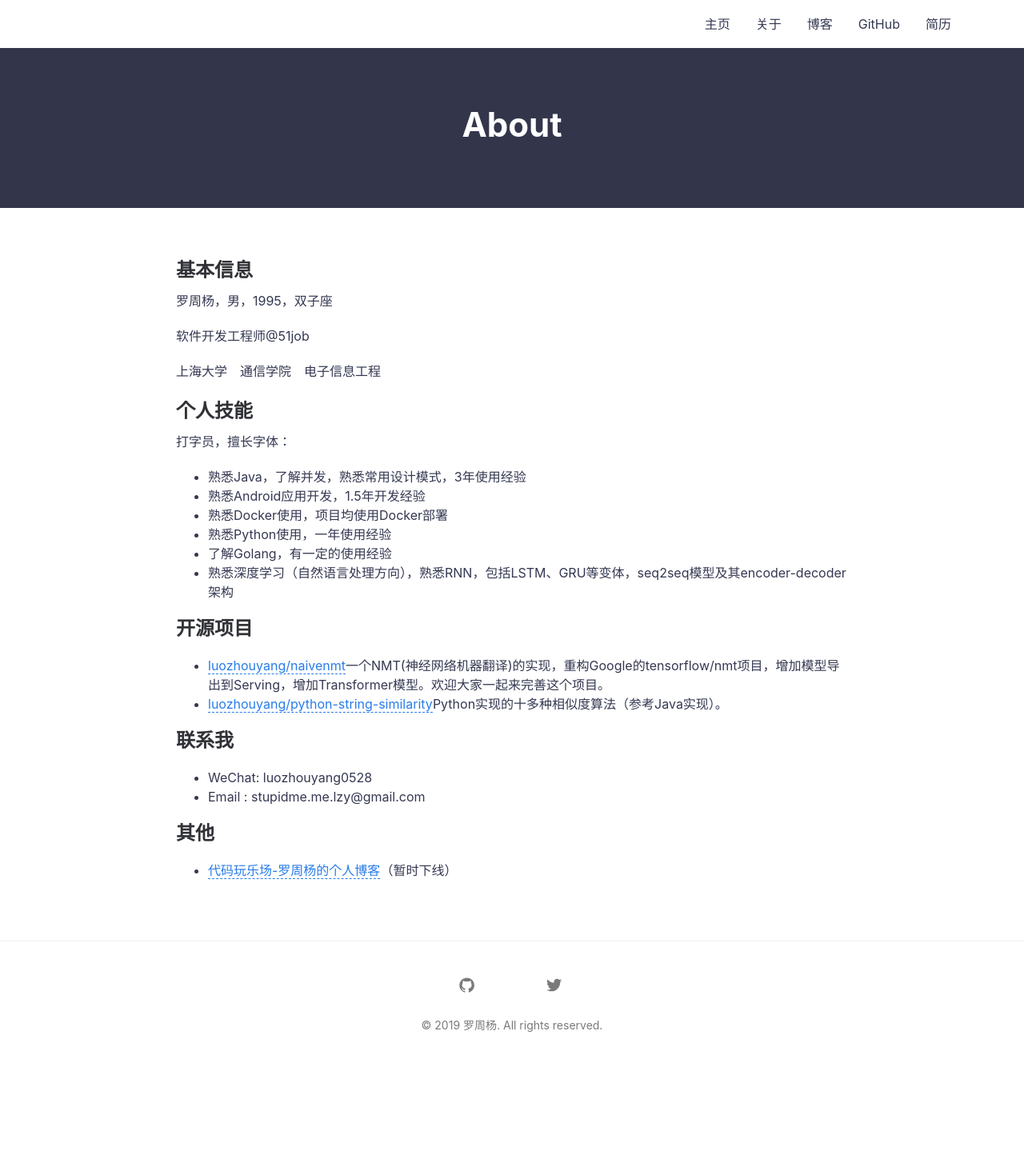
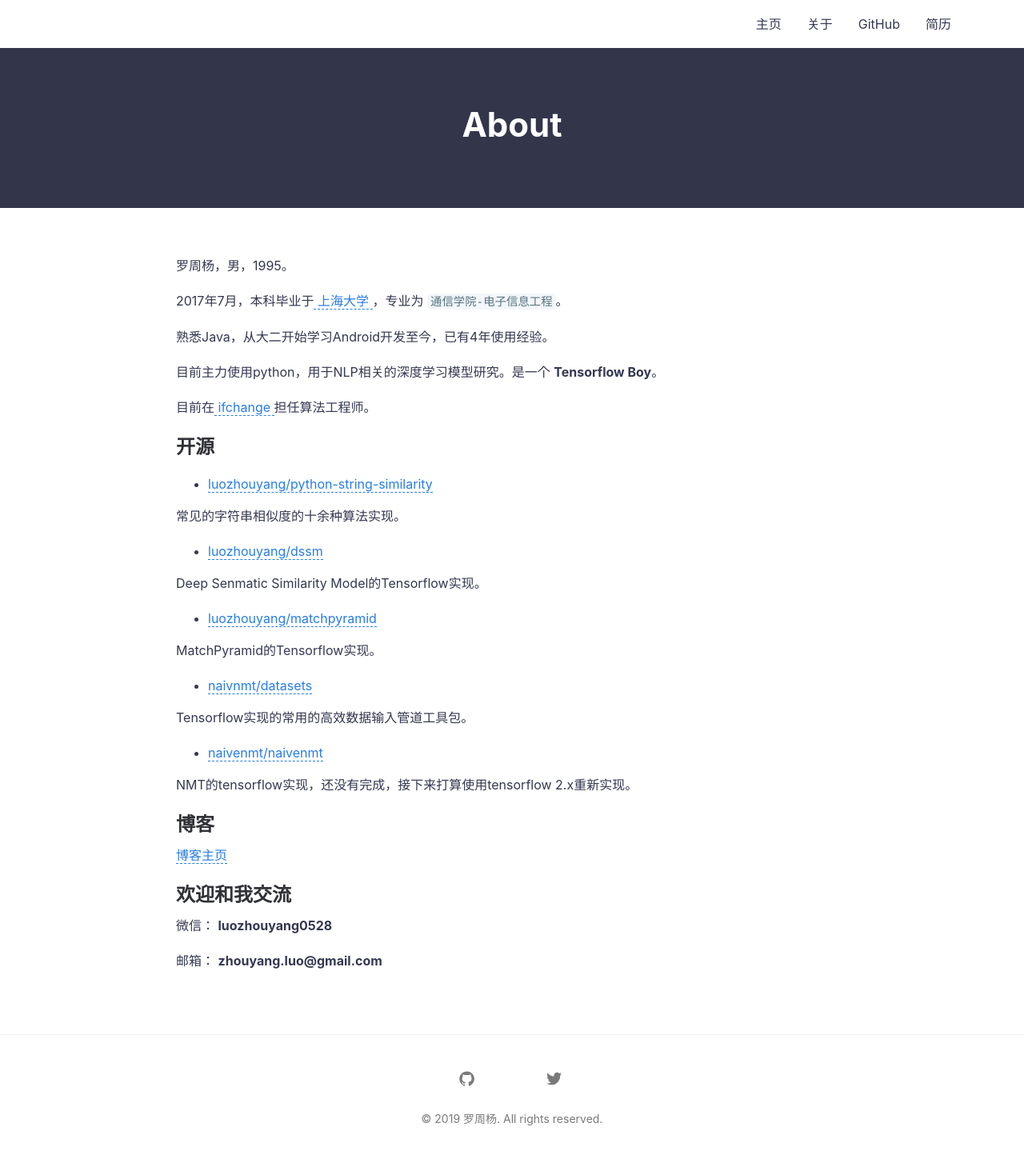
Before and after one commit to luozhouyang/luozhouyang-deprecated.github.io, a Jekyll site: the page built from about.md, in a window 1280 px wide. Shown: the whole page at 80% size. Built offline with Jekyll 4.4.1, drawn with Linux system fonts in a browser that asks for light colours; before the commit the page ends 1337 px from its top, so only the background shows below that.

Commit message:
Update About and add resume page

```diff
--- a/_includes/header.html
+++ b/_includes/header.html
@@ -12,14 +12,17 @@
             <span itemprop="name">主页</span></a>
           <a class="header__link" href="{{ '/about' | relative_url }}" itemprop="url">
             <span itemprop="name">关于</span></a>
-          <a class="header__link" href="http://blog.stupidme.me" itemprop="url">
+          {% comment %} <a class="header__link" href="http://blog.stupidme.me" itemprop="url">
             <span itemprop="name">博客</span>
-          </a>
+          </a> {% endcomment %}
           <a class="header__link" href="https://github.com/luozhouyang" itemprop="url">
             <span itemprop="name">GitHub</span>
           </a>
-          <a class="header__link" href="http://blog.stupidme.me/wp-content/uploads/2018/10/罗周杨_NLP简历.pdf" itemprop="url">
+          {% comment %} <a class="header__link" href="http://blog.stupidme.me/wp-content/uploads/2018/10/罗周杨_NLP简历.pdf" itemprop="url">
             <span itemprop="name">简历</span>
+          </a> {% endcomment %}
+          <a class="header__link" href="{{'/resume' | relative_url}}"itemprop="url">
+          <span itemprop="name">简历</span>
           </a>
         </div>
       </nav>
--- a/about.md
+++ b/about.md
@@ -4,36 +4,49 @@ title: About
 permalink: /about/
 ---
 
-## 基本信息
+罗周杨，男，1995。
 
-罗周杨，男，1995，双子座
+2017年7月，本科毕业于[ 上海大学 ](http://www.shu.edu.cn/)，专业为 `通信学院-电子信息工程`。
 
-软件开发工程师@51job
+熟悉Java，从大二开始学习Android开发至今，已有4年使用经验。
 
-上海大学　通信学院　电子信息工程
+目前主力使用python，用于NLP相关的深度学习模型研究。是一个 **Tensorflow Boy**。
 
-## 个人技能
-
-打字员，擅长字体：
-
-* 熟悉Java，了解并发，熟悉常用设计模式，3年使用经验
-* 熟悉Android应用开发，1.5年开发经验
-* 熟悉Docker使用，项目均使用Docker部署
-* 熟悉Python使用，一年使用经验
-* 了解Golang，有一定的使用经验
-* 熟悉深度学习（自然语言处理方向），熟悉RNN，包括LSTM、GRU等变体，seq2seq模型及其encoder-decoder架构
+目前在[ ifchange ](https://www.ifchange.com)担任算法工程师。
 
 
-## 开源项目
+## 开源
 
-* [luozhouyang/naivenmt](https://github.com/luozhouyang/naivenmt)一个NMT(神经网络机器翻译)的实现，重构Google的tensorflow/nmt项目，增加模型导出到Serving，增加Transformer模型。欢迎大家一起来完善这个项目。
-* [luozhouyang/python-string-similarity](https://github.com/luozhouyang/python-string-similarity)Python实现的十多种相似度算法（参考Java实现）。
+* [luozhouyang/python-string-similarity](https://github.com/luozhouyang/python-string-similarity)
 
-## 联系我
+常见的字符串相似度的十余种算法实现。
 
-* WeChat: luozhouyang0528
-* Email : stupidme.me.lzy@gmail.com
 
-## 其他
+* [luozhouyang/dssm](https://github.com/luozhouyang/dssm)
 
-* [代码玩乐场-罗周杨的个人博客](http://blog.stupidme.me)（暂时下线）
+Deep Senmatic Similarity Model的Tensorflow实现。
+
+
+* [luozhouyang/matchpyramid](https://github.com/luozhouyang/matchpyramid)
+
+MatchPyramid的Tensorflow实现。
+
+
+* [naivnmt/datasets](https://github.com/naivenmt/datasets)
+
+Tensorflow实现的常用的高效数据输入管道工具包。
+
+* [naivenmt/naivenmt](https://github.com/naivenmt/naivenmt)
+
+NMT的tensorflow实现，还没有完成，接下来打算使用tensorflow 2.x重新实现。
+
+
+## 博客
+
+[博客主页](https://luozhouyang.github.io)
+
+## 欢迎和我交流
+
+微信： **luozhouyang0528**
+
+邮箱： **zhouyang.luo@gmail.com**
```
Also changed, not shown: resume.md (added, +66 -0 lines).
